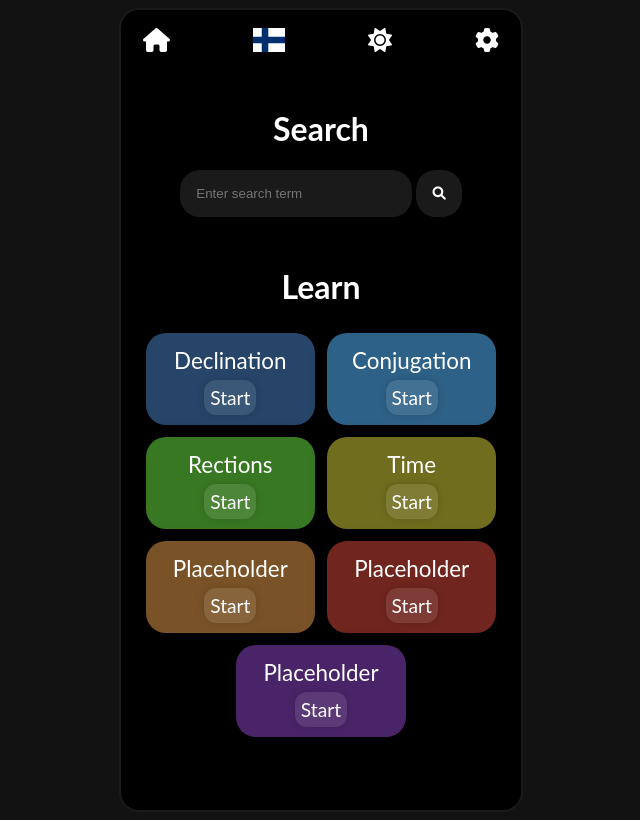
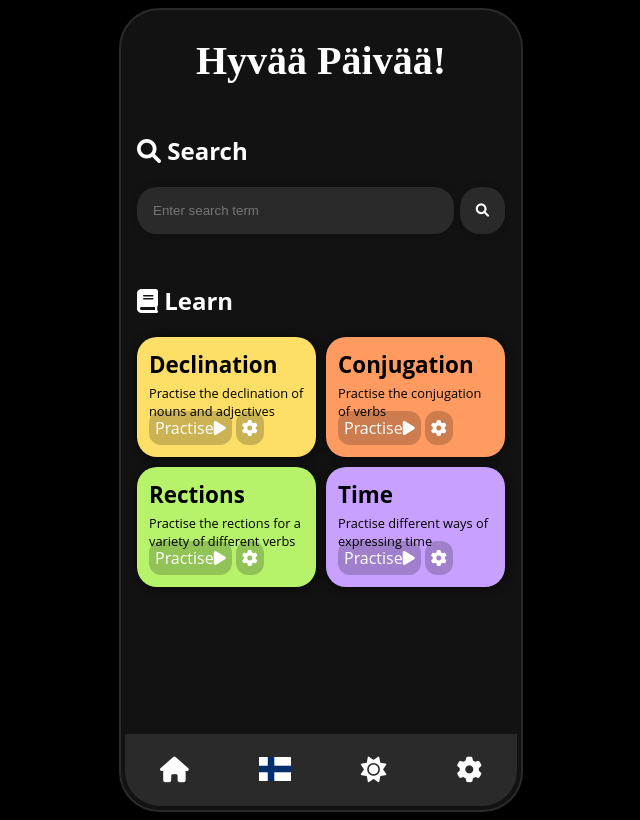
Before and after one commit to samsoneko/inflect, a SvelteKit app: page / in a window 1280 px wide. Shown: the whole page, without its empty margins (319-959 px from the left). Built offline with nearby package versions, Linux system fonts and the light colour scheme.

Commit message:
Massively improved design and finalized accuracy calculation

```diff
--- a/src/lib/CategoryBlock.svelte
+++ b/src/lib/CategoryBlock.svelte
@@ -1,36 +1,56 @@
 <script>
-	let { name = "Category", color = "green", href = "/"} = $props();
+	let { name = "Category", color = "green", href = "/", description = "Description"} = $props();
 </script>
 
-<div class="category" style="--category-color:{color}">
-    <p>{name}</p>
-    <a class="layer-1-element" href={href}>Start</a>
+<div class="category-panel" style="--category-color:{color}">
+    <p class="category-title">{name}</p>
+    <p class="category-description">{description}</p>
+    <div class="category-button-wrapper">
+        <a class="category-button" href={href}>Practise<i class="fas fa-play"></i></a>
+        <a class="category-button"><i class="fas fa-gear"></i></a>
+    </div>
 </div>
 
 <style>
-    .category {
-        width: 46%;
-        padding: 2px 6px 16px 6px;
+    .category-panel {
+        padding: 12px;
         box-sizing: border-box;
-        margin: 6px 4px;
+        height: 120px;
+        /* margin: 6px 4px; */
         background-color: var(--category-color);
-        text-align: center;
+        /* text-align: center; */
         border-radius: var(--border-radius);
-        box-shadow: 1px 1px 16px rgba(0, 0, 0, 0.6);
+        box-shadow: 1px 1px 8px rgba(0, 0, 0, 0.6);
         display: inline-block;
+        position: relative;
     }
 
-    p {
-        margin: 4px;
-        padding: 8px;
+    .category-title {
+        margin: 0px;
+        padding: 0px;
         font-size: 1.4em;
-        color: white;
+        font-weight: bold;
+        color: black;
     }
 
-    a {
+    .category-description {
+        padding: 0px;
+        margin: 4px 0px 0px 0px;
+        font-size: 0.8em;
+        color: black;
+    }
+
+    .category-button {
         padding: 6px;
-        font-size: 1.2em;
+        font-size: 1em;
         border-radius: 12px;
         color: white;
+        background-color: rgba(0, 0, 0, 0.2);
+    }
+
+    .category-button-wrapper {
+        position: absolute;
+        bottom: 0;
+        margin-bottom: 18px;
     }
 </style>
--- a/src/routes/+layout.svelte
+++ b/src/routes/+layout.svelte
@@ -26,12 +26,18 @@
 </script>
 
 <div class="app-frame">
+    <div class="app-content">
+        <slot />
+    </div>
+
     <nav class="navbar">
         <button class="icon-button" aria-label="Home" onclick={() => navigateToHome()}>
             <i class="fas fa-home"></i>
+            <!-- <p class="icon-button-label">Home</p> -->
         </button>
         <button class="image-button" aria-label="Home">
             <img src="/fi.svg" alt="Language" class="button-image"/>
+            <!-- <p class="icon-button-label">Language</p> -->
         </button>
         <button class="icon-button" onclick={() => toggleTheme()}>
             {#if lightMode}
@@ -39,12 +45,11 @@
             {:else}
                 <i class="fas fa-sun"></i>
             {/if}
+            <!-- <p class="icon-button-label">Theme</p> -->
         </button>
         <button class="icon-button" aria-label="Settings" onclick={() => navigateToSettings()}>
             <i class="fas fa-cog"></i>
+            <!-- <p class="icon-button-label">Settings</p> -->
         </button>
     </nav>
-    <div class="app-content">
-        <slot />
-    </div>
 </div>
--- a/src/routes/+page.svelte
+++ b/src/routes/+page.svelte
@@ -86,19 +86,23 @@
 
 </script>
 
-<div class="search-panel center-text">
-    <h1>Search</h1>
-    <form on:submit|preventDefault={fetchData}>
-        <input class="layer-1-element search-bar" type="text" id="query" bind:value={query} placeholder="Enter search term" />
+<h1 class="title">Hyvää Päivää!</h1>
+
+<div class="search-panel">
+    <h2><i class="fas fa-magnifying-glass"></i> Search</h2>
+    <div class="search-wrapper">
+        <form class="search-form" on:submit|preventDefault={fetchData}>
+            <input class="layer-1-element search-input" type="text" id="query" bind:value={query} placeholder="Enter search term" />
             <button class="layer-1-element search-button" aria-label="Search" type="submit">
                 <i class="fas fa-magnifying-glass"></i>
             </button>
         </form>
         {#if result}
-        <button class="layer-1-element style-button warn-color" aria-label="Clear" on:click={() => deleteResults()}>
+            <button class="layer-1-element clear-button warn-color" aria-label="Clear" on:click={() => deleteResults()}>
                 <i class="fas fa-xmark"></i>
             </button>
         {/if}
+    </div>
 
     <!-- Conditionally display the result or an error message -->
     {#if result}
@@ -110,15 +114,13 @@
 
 </div>
 
-<div class="center-text">
-    <h1>Learn</h1>
-    <div>
-        <CategoryBlock name={"Declination"} color={"#264569"} href="learn/fi/declination"/>
-        <CategoryBlock name={"Conjugation"} color={"#2e6187"} href="learn/fi/conjugation"/>
-        <CategoryBlock name={"Rections"} color={"#397822"} href="learn/fi/rections"/>
-        <CategoryBlock name={"Time"} color={"#706d1f"} href="learn/fi/time"/>
-        <CategoryBlock name={"Placeholder"} color={"#7a5227"} href="learn/fi/time"/>
-        <CategoryBlock name={"Placeholder"} color={"#70261f"} href="learn/fi/time"/>
-        <CategoryBlock name={"Placeholder"} color={"#4a2469"} href="learn/fi/time"/>
+<div class="learn-panel">
+    <h2><i class="fas fa-book"></i> Learn</h2>
+    <div class="category-div">
+        <CategoryBlock name={"Declination"} color={"#fdde67"} href="learn/fi/declination" description={"Practise the declination of nouns and adjectives"}/>
+        <CategoryBlock name={"Conjugation"} color={"#ff9b61"} href="learn/fi/conjugation" description={"Practise the conjugation of verbs"}/>
+        <CategoryBlock name={"Rections"} color={"#b6f36b"} href="learn/fi/rections" description={"Practise the rections for a variety of different verbs"}/>
+        <CategoryBlock name={"Time"} color={"#c8a0ff"} href="learn/fi/time" description={"Practise different ways of expressing time"}/>
+        <!-- <CategoryBlock name={"Placeholder"} color={"#95dbfa"} href="learn/fi/time"/> -->
     </div>
 </div>
--- a/static/global.css
+++ b/static/global.css
@@ -1,6 +1,6 @@
 :root {
-    --background-color: #121212;
-    --layer-1: black;
+    --background-color: black;
+    --layer-1: #121212;
     --layer-2: rgba(255, 255, 255, 0.1);
     --border-radius: 20px;
     /* --border: 1px solid rgba(255, 255, 255, 0.10); */
@@ -27,11 +27,11 @@
     /* --primary-border: 1px solid #005bb6; */
     --primary-border: none;
     --link-color: darkblue;
-    --icon-color: rgb(63, 63, 63);
+    --icon-color: black;
 }
 
 body {
-    font-family: "Lato", "Helvetica Neue", Helvetica, Arial, sans-serif;
+    font-family: "Open Sans", sans-serif;
     background-color: var(--background-color);
     color: var(--text-color);
     display: flex;
@@ -42,27 +42,30 @@ body {
 .app-frame {
     width: 400px;
     height: 800px;
-    border-radius: var(--border-radius);
+    border-radius: 40px;;
     overflow: hidden;
     display: flex;
     flex-direction: column;
     border: 2px solid var(--layer-2);
-    overflow-y: auto;
     background-color: var(--layer-1);
+    position: relative;
 }
 
-.app-frame::-webkit-scrollbar {
+.app-content::-webkit-scrollbar {
     display: none;
 }
 
 .app-content {
-    padding: 16px 16px 0px 16px;
+    height: calc(100% - 80px);
+    padding: 0px 16px 0px 16px;
+    overflow-y: auto;
 }
 
 .inflection-table {
     background-color: var(--layer-2);
     border-collapse: collapse;
-    font-family: "Lato", "Helvetica Neue", Helvetica, Arial, sans-serif;
+    font-family: "Open Sans", sans-serif;
+    font-size: 0.9em;
     width: 100%;
     border-radius: var(--border-radius);
 }
@@ -73,23 +76,47 @@ a {
 }
 
 .navbar {
-    /* background-color: var(--layer-2); */
-    padding: 16px;
+    background-color: var(--layer-2);
     display: flex;
-    justify-content: space-between;
+    justify-content: space-around;
+    border-radius: 0px 0px 35px 35px;
+    bottom: 0px;
+    position: absolute;
+    width: 392px;
+    height: 72px;
+    margin: 4px;
 }
 
-.search-panel {
-    margin-bottom: 50px;
+.title {
+    font-size: 2.5em;
+    font-family: Merriweather, serif;
+    text-align: center;
 }
 
-.search-bar {
-    border-radius: var(--border-radius);
-    width: 200px;
+.title-panel, .search-panel, .learn-panel {
+    margin-top: 50px;
+    margin-bottom: 10px;
 }
 
-.search-button {
+.search-wrapper {
+    width: 100%;
+    display: flex;
+}
+
+.search-form {
+    flex: 1;
+    display: flex;
+}
+
+.search-input {
     border-radius: var(--border-radius);
+    flex: 1;
+    /* width: 200px; */
+}
+
+.search-button, .clear-button {
+    border-radius: var(--border-radius);
+    margin-left: 6px;
 }
 
 .layer-1-element {
@@ -125,11 +152,17 @@ button, form {
 .icon-button {
     background: none;
     border: none;
-    font-size: 1.5rem;
+    font-size: 1.6rem;
     cursor: pointer;
     display: inline;
     align-items: center;
     color: var(--icon-color);
+}
+
+.icon-button-label {
+    margin: 0px;
+    font-size: 0.6em;
+    color: gray;
 }
 
 .button-image {
@@ -141,3 +174,11 @@ button, form {
     border: none;
     cursor: pointer;
 }
+
+.category-div {
+    max-width: 100%;
+    display: grid;
+    grid-template-columns: repeat(2, 1fr);
+    column-gap: 10px;
+    row-gap: 10px;
+}
```
Also changed, not shown: src/lib/AccuracyDisplay.svelte (+4 -4 lines), src/routes/learn/fi/conjugation/+page.svelte (+30 -2 lines), src/routes/learn/fi/declination/+page.svelte (+19 -3 lines), src/routes/settings/+page.svelte (+5 -2 lines). Lines whose indentation alone changed are shown as unchanged.
